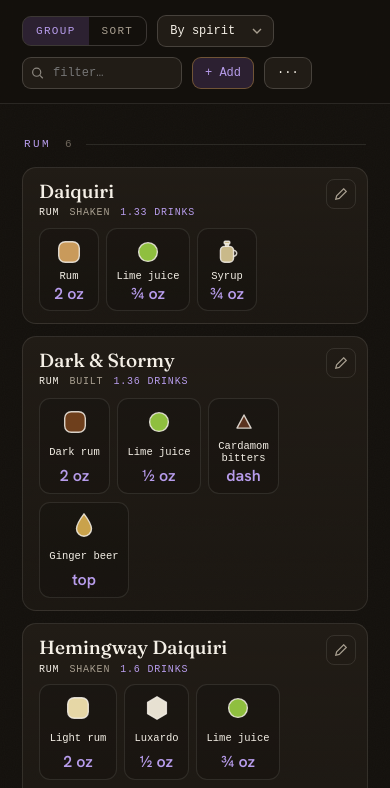
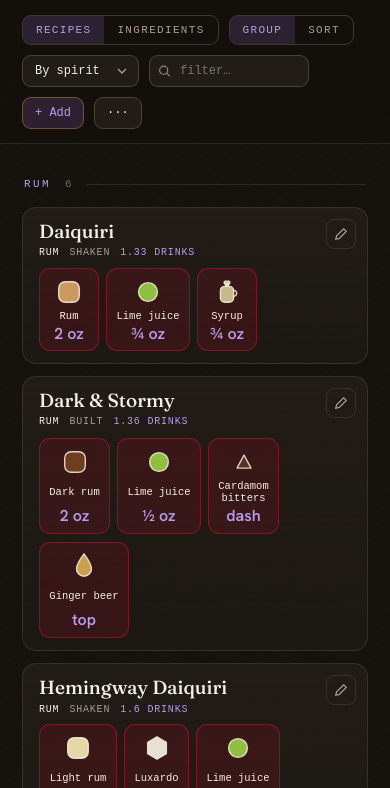
Before and after one commit to randalpik/maxs-bar, a website built with Vite: page index.html in a window 390 px wide. Shown: the part 56-844 px from the top of the page. Built offline with nearby package versions, Linux system fonts and the light colour scheme; a web font is replaced by a local one.

Commit message:
ingredients system

```diff
--- a/index.html
+++ b/index.html
@@ -16,6 +16,10 @@
     <span class="sub" id="count">— recipes</span>
   </div>
   <div class="controls">
+    <div class="seg tabs" id="tabs">
+      <button data-page="recipes" class="on">Recipes</button>
+      <button data-page="ingredients">Ingredients</button>
+    </div>
     <div class="seg" id="modeSeg">
       <button data-mode="group" class="on">Group</button>
       <button data-mode="sort">Sort</button>
--- /dev/null
+++ b/src/ingredients.ts
@@ -0,0 +1,159 @@
+import type { Ingredient, Recipe } from './types';
+import { derive } from './state';
+import { iconFor } from './icons';
+import { titleCase } from './parser';
+
+/* ============================================================
+   Ingredient catalog + stock matching
+
+   Ingredients are never stored — they fall out of parsing recipes.
+   This module derives a canonical, deduped list of the ingredients
+   used across all recipes, and decides whether a given recipe
+   ingredient is "available" given the user's stocked set.
+   ============================================================ */
+
+/* Two kinds of umbrella:
+ *  - Generic umbrellas (UMBRELLA_NAMES below): the generic term is HIDDEN from the
+ *    stock list and its specific members are shown; a recipe asking for the generic
+ *    matches if any member is stocked. e.g. "Rum" hidden, "Light rum"/"Dark rum" shown.
+ *  - Ingredient-side umbrellas (citrus): the parent is SHOWN and its members are
+ *    HIDDEN — one stockable item that guarantees its derivatives. e.g. stocking
+ *    "Lemon" covers lemon juice, peel and wheel. Handled by `ingredientKey` folding. */
+
+/** Names that *can* act as generic umbrella terms. Whether a given one actually
+ *  behaves as an umbrella depends on the data: it's only generic if a specific
+ *  member of its family also appears in the recipes (see `buildCatalog`'s `active`).
+ *  e.g. "Tequila" has no sub-types here, so it's just a stockable ingredient. */
+export const UMBRELLA_NAMES = new Set(['rum', 'whiskey', 'brandy', 'tequila', 'vermouth', 'chartreuse', 'syrup', 'spirit', 'bitters']);
+
+export const CATEGORY_ORDER = ['spirit', 'liqueur', 'fortified', 'syrup', 'citrus', 'fruit', 'mixer', 'bitters', 'extract', 'herbspice', 'sugar', 'dairyegg', 'other'];
+export const CATEGORY_LABEL: Record<string, string> = {
+  spirit: 'Spirits', liqueur: 'Liqueurs', fortified: 'Wines', syrup: 'Syrups',
+  citrus: 'Citrus', fruit: 'Fruit', mixer: 'Mixers', bitters: 'Bitters',
+  extract: 'Extracts', herbspice: 'Herbs & spices', sugar: 'Sugar',
+  dairyegg: 'Dairy & egg', other: 'Other',
+};
+
+/** Stable identity for an ingredient. For citrus, this folds every derivative
+ *  (juice, peel, wheel, twist) onto the fruit itself, so stocking "Lemon" covers
+ *  them all. Otherwise it's the canonical display name, lowercased, with a
+ *  trailing " juice" stripped. This is what the stocked set stores. */
+export function ingredientKey(i: Ingredient): string {
+  if (i.cat === 'citrus' && i.citrus) return i.citrus;
+  return i.disp.toLowerCase().replace(/\s+juice$/, '');
+}
+
+/** Broader family used for generic→family matching. */
+export function umbrellaKey(i: Ingredient): string {
+  if (i.cat === 'spirit') return 'spirit:' + (i.fam || '—');
+  if (i.cat === 'syrup') return 'syrup';
+  if (i.cat === 'bitters') return 'bitters';
+  const d = i.disp.toLowerCase();
+  if (/vermouth/.test(d)) return 'vermouth';
+  if (/chartreuse/.test(d)) return 'chartreuse';
+  return 'self:' + ingredientKey(i);
+}
+
+/** Catalog category for an ingredient — regroups a few parser categories for the
+ *  stock list without touching the parser: extracts split out, cranberry/pomegranate
+ *  juices treated as store-bought mixers, herbs+spices and dairy+egg merged. */
+export function displayCat(i: Ingredient): string {
+  if (/extract/i.test(i.disp)) return 'extract';
+  const key = ingredientKey(i);
+  if (i.cat === 'fruit' && (key === 'cranberry' || key === 'pomegranate')) return 'mixer';
+  if (i.cat === 'soda') return 'mixer';
+  if (i.cat === 'herb' || i.cat === 'spice') return 'herbspice';
+  if (i.cat === 'dairy' || i.cat === 'egg') return 'dairyegg';
+  return i.cat;
+}
+
+/** True when this ingredient's name *could* be an umbrella (e.g. plain "Rum").
+ *  Use `isGeneric` for whether it actually behaves as one given the data. */
+export function isUmbrellaName(i: Ingredient): boolean {
+  return UMBRELLA_NAMES.has(ingredientKey(i));
+}
+
+/** True when this ingredient actually functions as an umbrella: it has an
+ *  umbrella name AND a specific member of its family exists in the recipes. */
+export function isGeneric(i: Ingredient, active: Set<string>): boolean {
+  return isUmbrellaName(i) && active.has(umbrellaKey(i));
+}
+
+export interface IngredientEntry {
+  key: string;
+  disp: string;
+  cat: string;
+  color: string;
+  shape: string | null;
+  umbrella: string;
+  count: number;
+}
+
+export interface Catalog {
+  entries: IngredientEntry[];
+  /** Umbrella keys that have ≥1 specific (non-umbrella-name) member present. */
+  active: Set<string>;
+}
+
+/** Build the deduped, canonical ingredient catalog from the recipes.
+ *  Effective generics (an umbrella name that has specific members, e.g. "Rum"
+ *  when "Light rum" also appears) are excluded — they're matching targets, not
+ *  stockable items. An umbrella name with no specific members (e.g. "Tequila")
+ *  is kept as a normal stockable ingredient. */
+export function buildCatalog(records: Recipe[]): Catalog {
+  const parsed = records.map(rec => derive(rec).p);
+
+  // Pass 1: an umbrella is "active" only if a specific member appears.
+  const active = new Set<string>();
+  for (const p of parsed)
+    for (const i of p.ingredients)
+      if (!isUmbrellaName(i)) active.add(umbrellaKey(i));
+
+  // Pass 2: dedupe stockable ingredients, dropping effective generics.
+  const map = new Map<string, IngredientEntry>();
+  for (const p of parsed) {
+    for (const i of p.ingredients) {
+      if (isGeneric(i, active)) continue;
+      const key = ingredientKey(i);
+      const citrus = i.cat === 'citrus';
+      // Citrus shows the bare fruit (its derivatives all fold onto this key) and
+      // always carries the fruit icon even if first seen as an icon-less garnish.
+      const shp = citrus ? 'circle' : iconFor(i);
+      const ex = map.get(key);
+      if (ex) { ex.count++; if (!ex.shape && shp) ex.shape = shp; continue; }
+      map.set(key, {
+        key,
+        // Citrus folds to the bare fruit; other fruits keep "juice" so e.g.
+        // "Cranberry juice" reads distinctly from the sodas beside it in Mixers.
+        disp: citrus ? titleCase(i.citrus!) : i.disp,
+        cat: displayCat(i),
+        color: i.color,
+        shape: shp,
+        umbrella: umbrellaKey(i),
+        count: 1,
+      });
+    }
+  }
+  return { entries: [...map.values()], active };
+}
+
+export interface StockCtx {
+  stocked: Set<string>;
+  stockedUmbrellas: Set<string>;
+  active: Set<string>;
+}
+
+/** Precompute, for one render, the stocked keys plus the umbrellas they cover. */
+export function buildStockCtx(cat: Catalog, stocked: Set<string>): StockCtx {
+  const stockedUmbrellas = new Set<string>();
+  for (const e of cat.entries) if (stocked.has(e.key)) stockedUmbrellas.add(e.umbrella);
+  return { stocked, stockedUmbrellas, active: cat.active };
+}
+
+/** A recipe ingredient is available if its exact item is stocked, or — only for
+ *  generics that actually function as umbrellas — if any family member is stocked. */
+export function isAvailable(i: Ingredient, ctx: StockCtx): boolean {
+  if (ctx.stocked.has(ingredientKey(i))) return true;
+  if (isGeneric(i, ctx.active)) return ctx.stockedUmbrellas.has(umbrellaKey(i));
+  return false;
+}
--- a/src/main.ts
+++ b/src/main.ts
@@ -1,5 +1,5 @@
 import './styles.css';
-import { state, load, save, seedRecords } from './state';
+import { state, load, save, seedRecords, toggleStock } from './state';
 import { toCSV } from './csv';
 import { fillKeySel, render, layoutCards } from './render';
 import { openModal, closeModal, saveModal, updatePreview, deleteEditing } from './modal';
@@ -9,6 +9,15 @@ import { $ } from './dom';
 /* ============================================================
    Wire up
    ============================================================ */
+const tabs = $('#tabs');
+tabs.addEventListener('click', e => {
+  const b = (e.target as HTMLElement).closest('button');
+  if (!b) return;
+  state.page = b.dataset.page as 'recipes' | 'ingredients';
+  [...tabs.children].forEach(x => x.classList.toggle('on', x === b));
+  $('.bar').classList.toggle('page-ingredients', state.page === 'ingredients');
+  render();
+});
 $('#modeSeg').addEventListener('click', e => {
   const b = (e.target as HTMLElement).closest('button');
   if (!b) return;
@@ -20,7 +29,13 @@ $<HTMLSelectElement>('#keySel').addEventListener('change', e => { state.key = (e
 $<HTMLInputElement>('#search').addEventListener('input', e => { state.query = (e.target as HTMLInputElement).value; render(); });
 $('#addBtn').addEventListener('click', () => openModal(null));
 $('#main').addEventListener('click', e => {
-  const b = (e.target as HTMLElement).closest<HTMLElement>('[data-edit]');
+  const t = e.target as HTMLElement;
+  if (state.page === 'ingredients') {
+    const ing = t.closest<HTMLElement>('[data-ing]');
+    if (ing) { toggleStock(ing.dataset.ing!); render(); }
+    return;
+  }
+  const b = t.closest<HTMLElement>('[data-edit]');
   if (b) openModal(b.dataset.edit!);
 });
 
--- a/src/modal.ts
+++ b/src/modal.ts
@@ -33,7 +33,7 @@ export function updatePreview(): void {
   const rc = $<HTMLTextAreaElement>('#fRecipe').value.trim();
   const p = parseLine(`${nm}: ${rc}`);
   $('#pvChips').innerHTML = (p && p.ingredients.length)
-    ? p.ingredients.map(chipHTML).join('')
+    ? p.ingredients.map(i => chipHTML(i)).join('')
     : '<span style="color:var(--faint);font-size:11px">…</span>';
 }
 
--- a/src/render.ts
+++ b/src/render.ts
@@ -2,6 +2,11 @@ import type { Derived, Ingredient } from './types';
 import { state, derive } from './state';
 import { SPIRIT_LABEL, SPIRIT_ORDER, METHOD_ORDER, titleCase } from './parser';
 import { icon, iconFor, amountTag } from './icons';
+import {
+  buildCatalog, buildStockCtx, isAvailable,
+  CATEGORY_ORDER, CATEGORY_LABEL,
+} from './ingredients';
+import type { StockCtx, IngredientEntry } from './ingredients';
 import { $ } from './dom';
 
 /* ============================================================
@@ -36,10 +41,12 @@ export function esc(s: unknown): string {
   return String(s).replace(/[&<>]/g, c => ({ '&': '&amp;', '<': '&lt;', '>': '&gt;' }[c]!));
 }
 
-export function chipHTML(i: Ingredient): string {
+export function chipHTML(i: Ingredient, ctx?: StockCtx): string {
   const shp = iconFor(i);
   const { amount, tag } = amountTag(i);
-  return `<div class="chip">`
+  // Available/stocked chips stay plain; only flag what's missing (no ctx -> plain, e.g. modal preview).
+  const cls = ctx && !isAvailable(i, ctx) ? ' unstocked' : '';
+  return `<div class="chip${cls}">`
     + (shp ? icon(shp, i.color) : '<span class="ph"></span>')
     + `<span class="nm">${esc(i.disp)}</span>`
     + `<span class="qwrap">`
@@ -49,7 +56,7 @@ export function chipHTML(i: Ingredient): string {
     + `</div>`;
 }
 
-function cardHTML(d: Derived, idx: number): string {
+function cardHTML(d: Derived, idx: number, ctx?: StockCtx): string {
   const baseL = d.base ? SPIRIT_LABEL[d.base] || titleCase(d.base) : '—';
   const drinks = +(d.alc / 0.6).toFixed(2);
   const meta = [
@@ -60,7 +67,7 @@ function cardHTML(d: Derived, idx: number): string {
   return `<article class="card" style="animation-delay:${Math.min(idx * 28, 420)}ms">`
     + `<button class="edit" data-edit="${esc(d.rec.name)}" title="edit"><svg width="14" height="14" viewBox="0 0 16 16" fill="none" stroke="currentColor" stroke-width="1.4"><path d="M11 2l3 3-8 8-4 1 1-4z"/></svg></button>`
     + `<div class="head"><h2>${esc(d.rec.name)}</h2><div class="meta">${meta}</div></div>`
-    + d.p.ingredients.map(chipHTML).join('')
+    + d.p.ingredients.map(i => chipHTML(i, ctx)).join('')
     + `</article>`;
 }
 
@@ -86,9 +93,13 @@ function groupSortKeys(): string[] | null {
 }
 
 export function render(): void {
+  if (state.page === 'ingredients') { renderIngredients(); return; }
+
   const data = state.records.map(derive).filter(matchQuery);
   $('#count').textContent = state.records.length + ' recipes';
   if (!data.length) { main.innerHTML = '<div class="empty">No recipes match.</div>'; return; }
+
+  const ctx = buildStockCtx(buildCatalog(state.records), state.stocked);
 
   if (state.mode === 'sort') {
     const arr = [...data];
@@ -100,7 +111,7 @@ export function render(): void {
     }
     const lbl = KEY_OPTS.sort.find(o => o[0] === state.key)![1];
     main.innerHTML = `<div class="grouphead"><span class="lbl">Sorted · ${lbl}</span><span class="cnt">${arr.length}</span><span class="rule"></span></div>`
-      + `<div class="grid">${arr.map((d, i) => cardHTML(d, i)).join('')}</div>`;
+      + `<div class="grid">${arr.map((d, i) => cardHTML(d, i, ctx)).join('')}</div>`;
     requestAnimationFrame(layoutCards);
     return;
   }
@@ -126,7 +137,58 @@ export function render(): void {
   for (const g of keys) {
     const items = map.get(g)!.sort((a, b) => a.rec.name.localeCompare(b.rec.name));
     html += `<div class="grouphead"><span class="lbl">${esc(groupLabel(g))}</span><span class="cnt">${items.length}</span><span class="rule"></span></div>`;
-    html += `<div class="grid">${items.map(d => cardHTML(d, gi++)).join('')}</div>`;
+    html += `<div class="grid">${items.map(d => cardHTML(d, gi++, ctx)).join('')}</div>`;
+  }
+  main.innerHTML = html;
+  requestAnimationFrame(layoutCards);
+}
+
+/* ---------- ingredients page ---------- */
+
+function igChipHTML(e: IngredientEntry, stocked: boolean): string {
+  const cls = 'chip ig' + (stocked ? '' : ' unstocked');
+  const title = stocked ? 'In stock — click to mark out' : 'Out of stock — click to mark stocked';
+  return `<div class="${cls}" data-ing="${esc(e.key)}" title="${esc(title)}">`
+    + (e.shape ? icon(e.shape, e.color) : '<span class="ph"></span>')
+    + `<span class="nm">${esc(e.disp)}</span>`
+    + `<span class="qwrap"><span class="tag">${e.count} use${e.count === 1 ? '' : 's'}</span></span>`
+    + `</div>`;
+}
+
+export function renderIngredients(): void {
+  const { entries } = buildCatalog(state.records);
+  const total = entries.length;
+  const stockedCount = entries.reduce((n, e) => n + (state.stocked.has(e.key) ? 1 : 0), 0);
+  $('#count').textContent = `${stockedCount} of ${total} stocked`;
+  if (!total) { main.innerHTML = '<div class="empty">No ingredients yet.</div>'; return; }
+
+  const byCat = new Map<string, IngredientEntry[]>();
+  for (const e of entries) {
+    let arr = byCat.get(e.cat);
+    if (!arr) { arr = []; byCat.set(e.cat, arr); }
+    arr.push(e);
+  }
+  const cats = [...CATEGORY_ORDER, ...[...byCat.keys()].filter(c => !CATEGORY_ORDER.includes(c))];
+
+  // An umbrella is a real group only when it has more than one member; lone
+  // items (their own "self:" umbrella, or a family with no siblings) are singletons.
+  const umbCount = new Map<string, number>();
+  for (const e of entries) umbCount.set(e.umbrella, (umbCount.get(e.umbrella) ?? 0) + 1);
+  const grouped = (e: IngredientEntry) => (umbCount.get(e.umbrella) ?? 0) > 1;
+
+  let html = '';
+  for (const cat of cats) {
+    const items = byCat.get(cat);
+    if (!items || !items.length) continue;
+    // Grouped items first (clustered by umbrella), then singletons; alpha within each.
+    items.sort((a, b) => {
+      const ga = grouped(a), gb = grouped(b);
+      if (ga !== gb) return ga ? -1 : 1;
+      if (ga && a.umbrella !== b.umbrella) return a.umbrella.localeCompare(b.umbrella);
+      return a.disp.localeCompare(b.disp);
+    });
+    html += `<div class="grouphead"><span class="lbl">${esc(CATEGORY_LABEL[cat] || titleCase(cat))}</span><span class="cnt">${items.length}</span><span class="rule"></span></div>`;
+    html += `<div class="ig-grid">${items.map(e => igChipHTML(e, state.stocked.has(e.key))).join('')}</div>`;
   }
   main.innerHTML = html;
   requestAnimationFrame(layoutCards);
@@ -146,9 +208,9 @@ function chipNeededWidth(c: HTMLElement): number {
   return Math.ceil(w + extra + 0.5);
 }
 
-export function layoutCards(): void {
-  document.querySelectorAll<HTMLElement>('#main .card').forEach(card => {
-    const chips = [...card.querySelectorAll<HTMLElement>('.chip')];
+/** Fit each chip in a container to its widest wrapped line, then equalize heights. */
+function layoutChipGroup(container: HTMLElement): void {
+  const chips = [...container.querySelectorAll<HTMLElement>('.chip')];
   if (!chips.length) return;
   chips.forEach(c => { c.style.height = ''; c.style.width = ''; });
   // Shrink each chip to its widest wrapped line — no dead horizontal space.
@@ -157,5 +219,9 @@ export function layoutCards(): void {
   // Equalize every chip to the tallest; CSS distributes contents top-to-bottom.
   const maxH = Math.max(...chips.map(c => c.offsetHeight));
   chips.forEach(c => { c.style.height = maxH + 'px'; });
-  });
 }
+
+export function layoutCards(): void {
+  // Recipe cards and ingredient-category grids both get the same chip fitting.
+  document.querySelectorAll<HTMLElement>('#main .card, #main .ig-grid').forEach(layoutChipGroup);
+}
--- a/src/state.ts
+++ b/src/state.ts
@@ -8,6 +8,7 @@ import { nowISO } from './util';
    State + storage
    ============================================================ */
 export const KEY = 'backbar.csv.v2';
+export const STOCK_KEY = 'backbar.stock.v1';
 
 /** Shared, mutable app state — replaces the prototype's module-level globals. */
 export const state: {
@@ -15,11 +16,15 @@ export const state: {
   mode: 'group' | 'sort';
   key: string;
   query: string;
+  page: 'recipes' | 'ingredients';
+  stocked: Set<string>;
 } = {
   records: [],
   mode: 'group',
   key: 'spirit',
   query: '',
+  page: 'recipes',
+  stocked: new Set(),
 };
 
 export function seedRecords(): Recipe[] {
@@ -31,6 +36,7 @@ export function seedRecords(): Recipe[] {
 }
 
 export function load(): void {
+  loadStock();
   const raw = localStorage.getItem(KEY);
   if (raw) {
     try { state.records = parseCSV(raw); if (state.records.length) return; } catch { /* fall through to seed */ }
@@ -41,6 +47,24 @@ export function load(): void {
 
 export function save(): void { localStorage.setItem(KEY, toCSV(state.records)); }
 
+/** Stocked ingredient keys, persisted separately from recipes. */
+export function loadStock(): void {
+  try {
+    const raw = localStorage.getItem(STOCK_KEY);
+    if (!raw) return;
+    const arr = JSON.parse(raw);
+    if (Array.isArray(arr)) state.stocked = new Set(arr.filter((x): x is string => typeof x === 'string'));
+  } catch { /* keep empty set */ }
+}
+
+export function saveStock(): void { localStorage.setItem(STOCK_KEY, JSON.stringify([...state.stocked])); }
+
+export function toggleStock(key: string): void {
+  if (state.stocked.has(key)) state.stocked.delete(key);
+  else state.stocked.add(key);
+  saveStock();
+}
+
 export function derive(rec: Recipe): Derived {
   const p = parseLine(`${rec.name}: ${rec.recipe}`)!;
   return { rec, p, base: baseSpirit(p), alc: estAlcoholOz(p) };
--- a/src/styles.css
+++ b/src/styles.css
@@ -3,6 +3,7 @@
   --line:rgba(244,239,230,.10); --line2:rgba(244,239,230,.18);
   --text:#F4EFE6; --muted:#A89F90; --faint:#6E665B;
   --accent:#B79CEB; --accent-dim:rgba(155,111,214,.18);
+  --unstocked:#C3122E;
   --stroke:rgba(245,240,231,.85);
   --mono:'Spline Sans Mono',ui-monospace,monospace;
   --sans:'Hanken Grotesk',ui-sans-serif,system-ui,sans-serif;
@@ -47,6 +48,11 @@ header.bar{
   font-size:11px; letter-spacing:.12em; text-transform:uppercase; padding:8px 13px; cursor:pointer;
 }
 .seg button.on{background:var(--accent-dim); color:var(--accent)}
+/* recipe-only controls hide on the ingredients page */
+header.page-ingredients #modeSeg,
+header.page-ingredients #keySel,
+header.page-ingredients .search,
+header.page-ingredients #addBtn{display:none}
 select,.btn,.search input{
   font-family:var(--mono); font-size:12px; color:var(--text);
   background:var(--surface); border:1px solid var(--line2); border-radius:9px;
@@ -120,13 +126,21 @@ main{position:relative; z-index:1; max-width:1180px; margin:0 auto; padding:26px
 .chip{
   display:flex; flex-direction:column; align-items:center; justify-content:space-between; gap:3px;
   border:1px solid var(--line); border-radius:11px; padding:8px 9px;
-  min-width:60px; max-width:104px; background:rgba(0,0,0,.14);
+  min-width:60px; max-width:104px; background:rgba(244,239,230,.06);
 }
 .chip svg,.chip .ph{width:30px; height:30px; display:block; flex:none}
 .chip .nm{font-size:10.5px; color:var(--text); text-align:center; line-height:1.2; word-break:break-word}
 .chip .qwrap{display:flex; flex-direction:column; align-items:center; gap:1px}
 .chip .q{font-family:var(--sans); font-size:16px; font-weight:600; color:var(--accent); line-height:1.05; white-space:nowrap}
 .chip .tag{font-size:10px; letter-spacing:.02em; color:var(--muted); line-height:1.1}
+/* available/stocked chips stay plain (base); only missing ones are flagged — shared across both tabs */
+.chip.unstocked{background:rgba(195,18,46,.16); border-color:rgba(195,18,46,.55)}
+
+/* ---------- ingredients page ---------- */
+.ig-grid{display:flex; flex-wrap:wrap; gap:8px}
+.chip.ig{cursor:pointer; transition:border-color .14s, background .14s, transform .14s}
+.chip.ig:hover{transform:translateY(-2px); border-color:var(--line2)}
+.chip.ig .tag{color:var(--faint)}
 
 .empty{color:var(--faint); text-align:center; padding:70px 0; font-size:13px}
 
```
Lines whose indentation alone changed are shown as unchanged.
